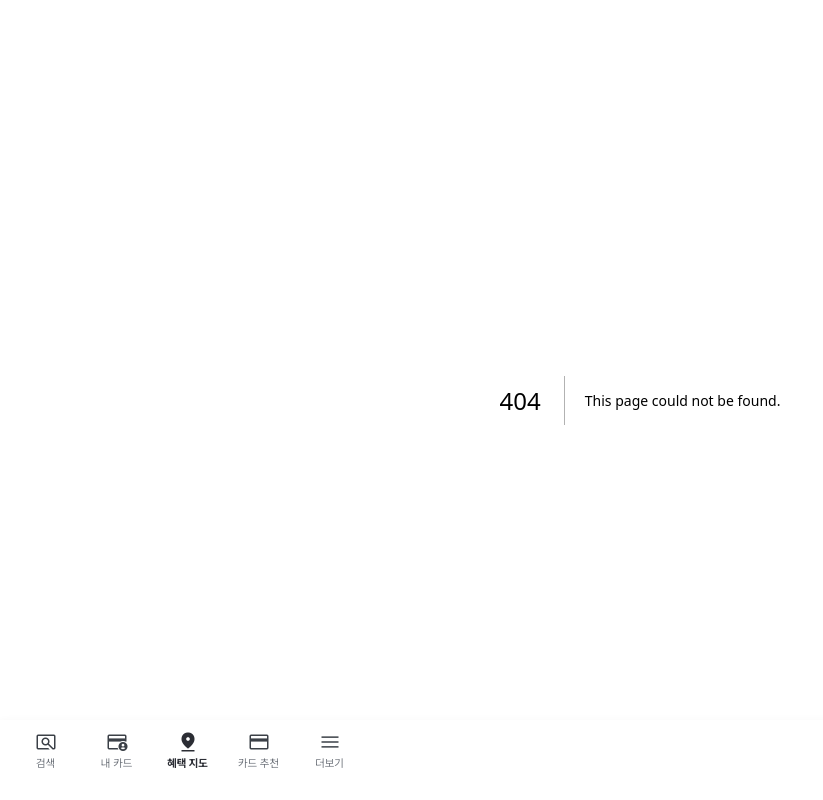
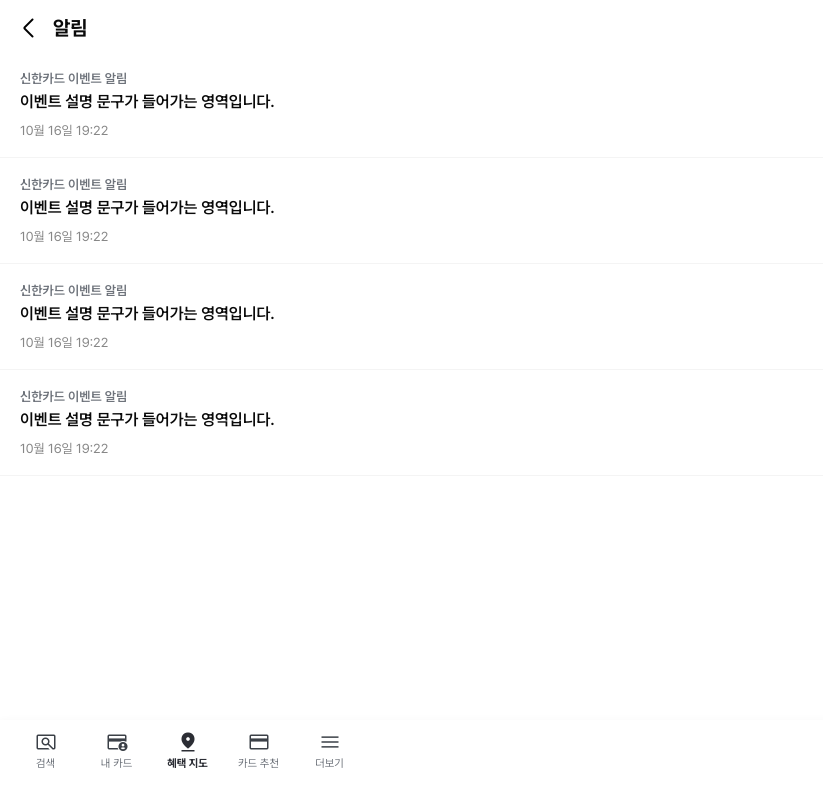
Before and after one commit to leegakyeong-inthex/easypick, a Next.js app: page /notifications in a window 1280 px wide. Before the commit this address had no page. Shown: the whole page, without its empty margins (0-823 px from the left). Built offline with nearby package versions, Linux system fonts and the light colour scheme.

Commit message:
create notifications page

```diff
--- /dev/null
+++ b/app/notifications/page.tsx
@@ -0,0 +1,44 @@
+import Image from "next/image"
+
+const notifications = [
+  {
+    title: '신한카드 이벤트 알림',
+    description: '이벤트 설명 문구가 들어가는 영역입니다.',
+    date: '10월 16일 19:22',
+  },
+  {
+    title: '신한카드 이벤트 알림',
+    description: '이벤트 설명 문구가 들어가는 영역입니다.',
+    date: '10월 16일 19:22',
+  },
+  {
+    title: '신한카드 이벤트 알림',
+    description: '이벤트 설명 문구가 들어가는 영역입니다.',
+    date: '10월 16일 19:22',
+  },
+  {
+    title: '신한카드 이벤트 알림',
+    description: '이벤트 설명 문구가 들어가는 영역입니다.',
+    date: '10월 16일 19:22',
+  },
+]
+
+export default function Notifications() {
+  return(
+    <div>
+      <div className="flex items-center pt-3.5 pb-2.5 px-[17px]">
+        <Image src="/images/icons/arrow-left.png" width={24} height={24} alt="뒤로가기" className="mr-3" />
+        <div className="text-xl font-bold">알림</div>
+      </div>
+      <div>
+        {notifications.map((notification, index) => (
+          <div key={index} className="flex flex-col border-b border-[#F4F4F4] p-5 leading-none">
+            <div className="font-semibold text-[13px] text-[#6D727A] mb-[5px]">{notification.title}</div>
+            <div className="text-base font-semibold mb-2.5">{notification.description}</div>
+            <div className="text-[13px] text-[#878787]">{notification.date}</div>
+          </div>
+        ))}
+      </div>
+    </div>
+  )
+}
```
